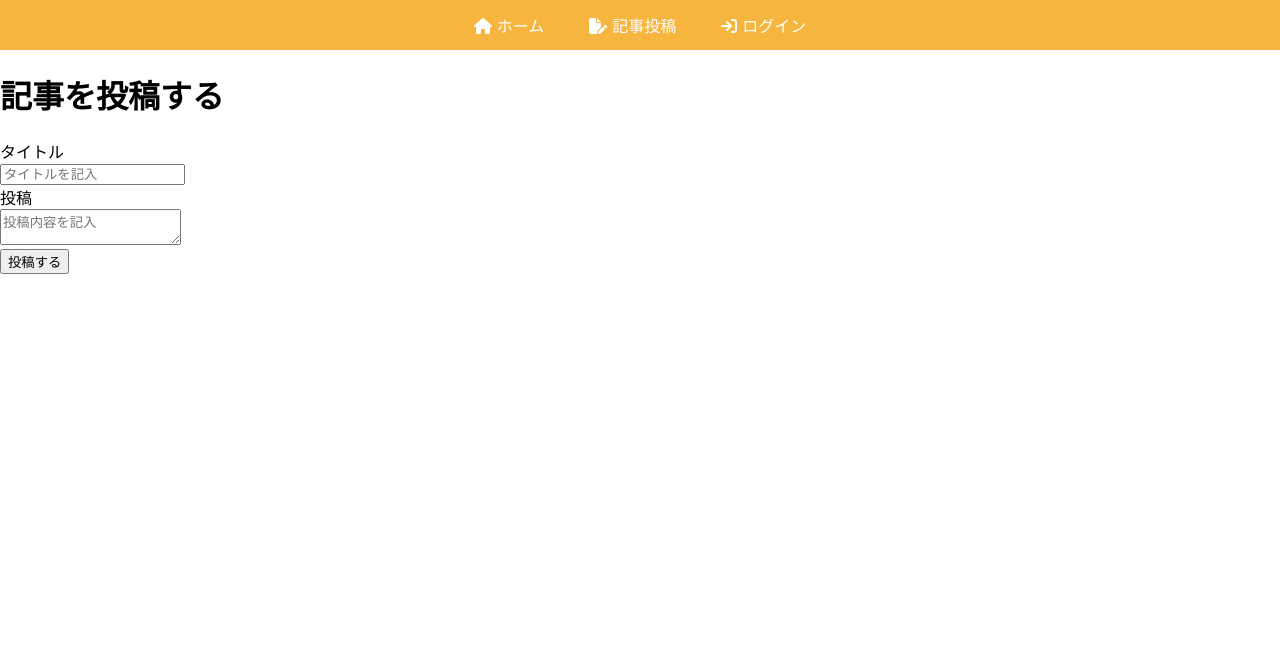
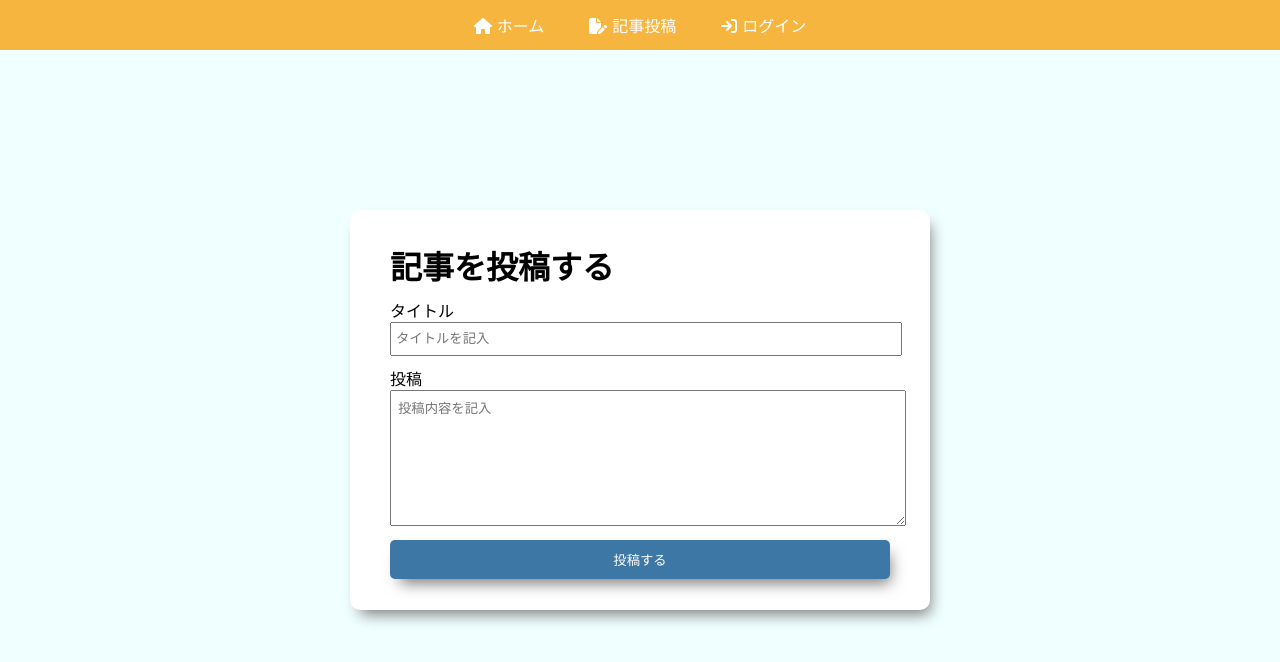
Before and after one commit to KurumiRumi/3ReactApps_BlogApp, a React (Create React App) app in the folder blog-with-react-and-firebase/: page /createpost in a window 1280 px wide. Shown: the top 662 px of the page. Built offline with nearby package versions, Linux system fonts and the light colour scheme; no server answers.

Commit message:
36. ブログ記事投稿にCSSを適用させよう

```diff
--- a/blog-with-react-and-firebase/src/components/CreatePost.css
+++ b/blog-with-react-and-firebase/src/components/CreatePost.css
@@ -0,0 +1,53 @@
+.createPostPage {
+  display: flex;
+  align-items: center;
+  justify-content: center;
+  height: 90vh;
+}
+
+.postContainer {
+  background-color: white;
+  border-radius: 10px;
+  display: flex;
+  flex-direction: column;
+  justify-content: center;
+  height: 400px;
+  width: 500px;
+  gap: 10px;
+  padding: 0px 40px;
+  box-shadow: 5px 9px 15px -5px #777777;
+}
+
+.postContainer h1 {
+  margin: 0;
+}
+
+.postContainer input {
+  width: 100%;
+  height: 30px;
+  outline: none;
+  padding: 0px 4px;
+}
+
+.postContainer textarea {
+  width: 100%;
+  height: 120px;
+  outline: none;
+  padding: 7px;
+}
+
+.postButton {
+  padding: 10px 0;
+  background-color: #3d77a5;
+  border: none;
+  box-shadow: 5px 9px 15px -5px #777777;
+  color: white;
+  border-radius: 5px;
+  cursor: pointer;
+  transition: all 0.3s;
+}
+
+.postButton:hover {
+  transform: translateY(5px);
+  box-shadow: none;
+}
--- a/blog-with-react-and-firebase/src/index.css
+++ b/blog-with-react-and-firebase/src/index.css
@@ -1,13 +1,14 @@
 body {
   margin: 0;
-  font-family: -apple-system, BlinkMacSystemFont, 'Segoe UI', 'Roboto', 'Oxygen',
-    'Ubuntu', 'Cantarell', 'Fira Sans', 'Droid Sans', 'Helvetica Neue',
+  font-family: -apple-system, BlinkMacSystemFont, "Segoe UI", "Roboto", "Oxygen",
+    "Ubuntu", "Cantarell", "Fira Sans", "Droid Sans", "Helvetica Neue",
     sans-serif;
   -webkit-font-smoothing: antialiased;
   -moz-osx-font-smoothing: grayscale;
+  background-color: azure;
 }
 
 code {
-  font-family: source-code-pro, Menlo, Monaco, Consolas, 'Courier New',
+  font-family: source-code-pro, Menlo, Monaco, Consolas, "Courier New",
     monospace;
 }
```
